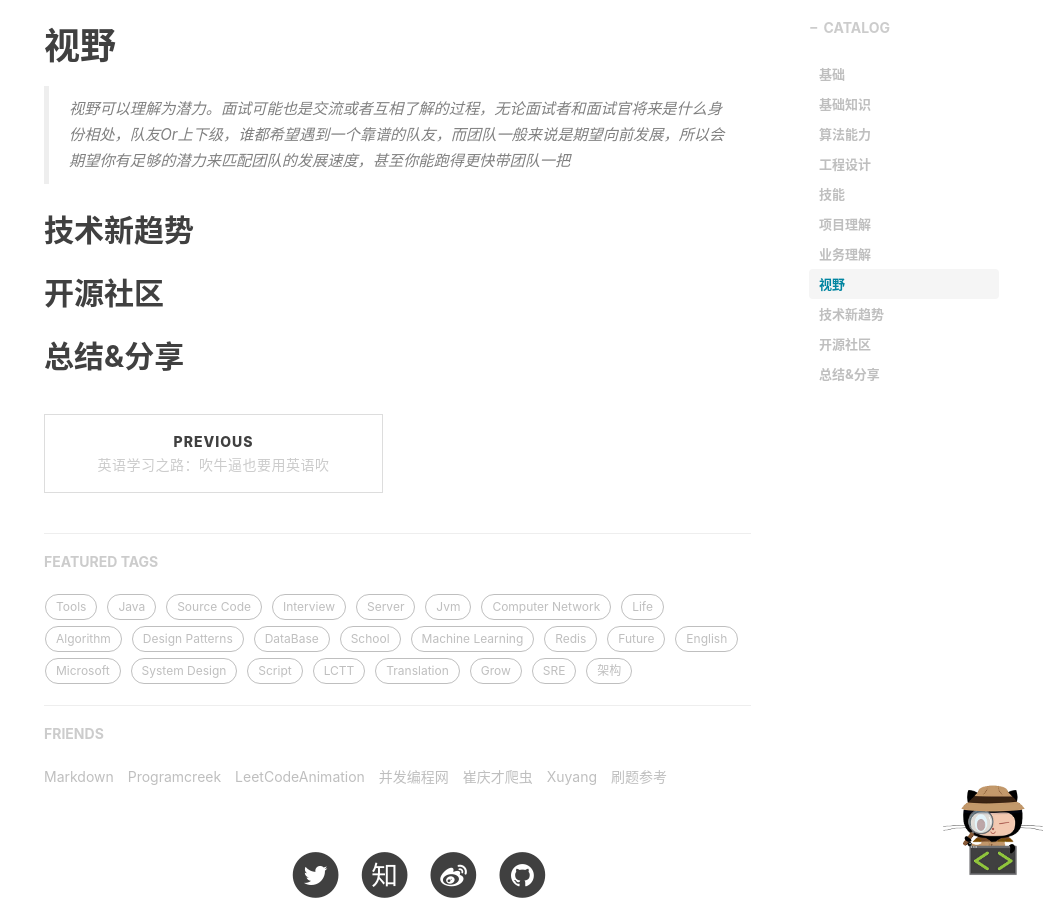
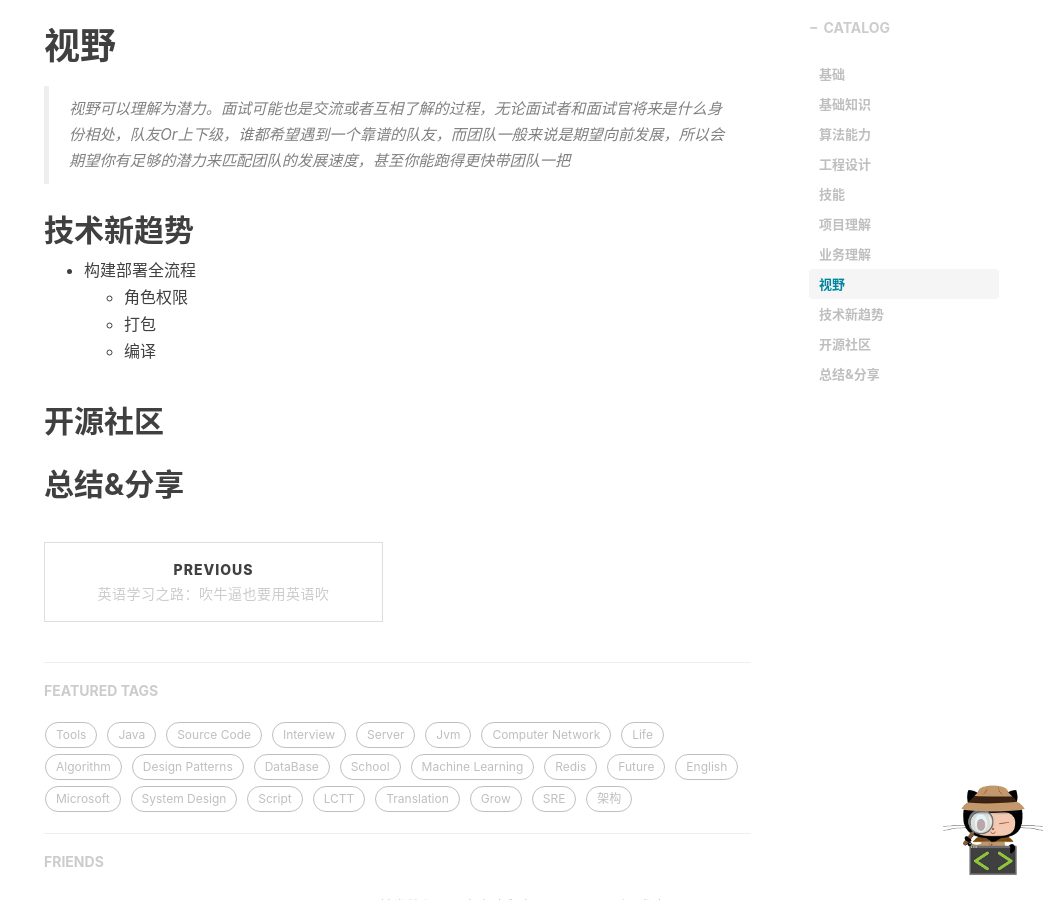
Before and after one commit to Gordon-Deng/Gordon-Deng.github.io, a Jekyll site: the page built from _posts/2023-01-01-聊聊什么是面试官喜欢的工程师.markdown, in a window 1280 px wide and 900 px high, scrolled down 1284 px. Shown: the whole window, without its empty margins (221-1280 px from the left). Built offline with Jekyll 4.4.1, drawn with Linux system fonts in a browser that asks for light colours; nearby versions of some CDN libraries; comment, search, counter and statistics services are not loaded.

Commit message:
Update 2023-01-01-聊聊什么是面试官喜欢的工程师.markdown

```diff
--- a/_posts/2023-01-01-聊聊什么是面试官喜欢的工程师.markdown
+++ b/_posts/2023-01-01-聊聊什么是面试官喜欢的工程师.markdown
@@ -34,5 +34,10 @@ tags:
 
 
 ## 技术新趋势
+* 构建部署全流程
+	* 角色权限
+	* 打包
+	* 编译
+
 ## 开源社区
 ## 总结&分享
```
